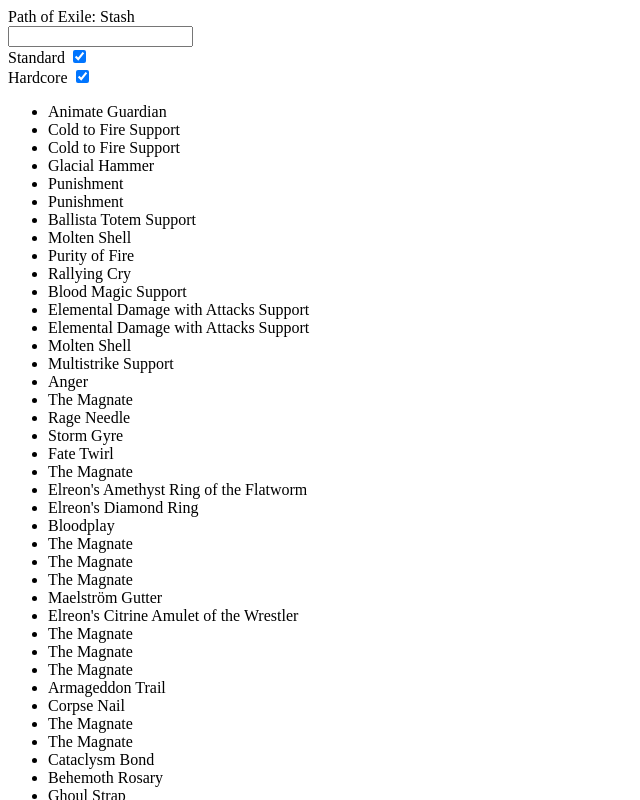
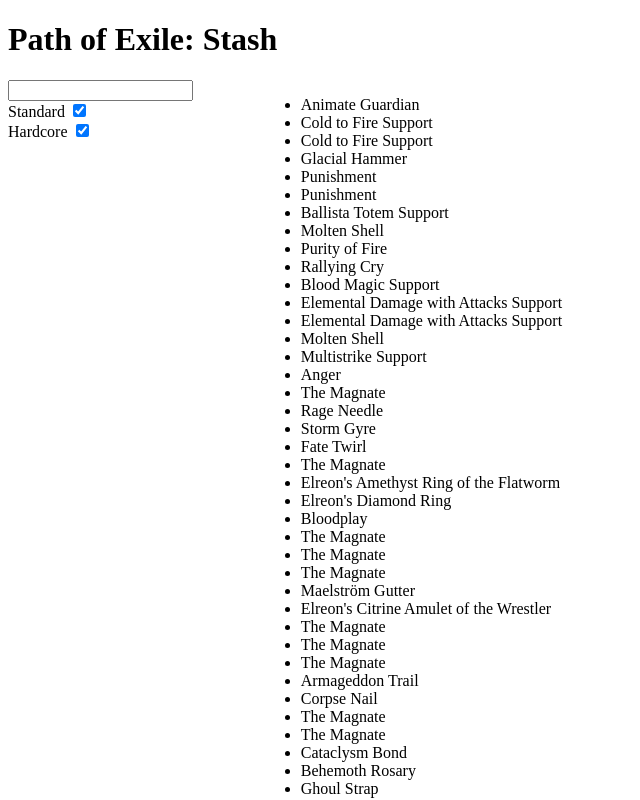
Before and after one commit to hello-foma/path_of_exile_stash, an Angular app: page /showcase in a window 1280 px wide. Shown: the top 800 px of the page, without its empty margins (0-640 px from the left). Built offline with nearby package versions, Linux system fonts and the light colour scheme; data requests are answered from the project's data file.

Commit message:
feat(showcase): first layout

```diff
--- a/src/showcase-page/showcase-page.component.html
+++ b/src/showcase-page/showcase-page.component.html
@@ -1,5 +1,10 @@
-<header>Path of Exile: Stash</header>
-<main>
+<header>
+  <h1>
+    Path of Exile: Stash
+  </h1>
+</header>
+<div class="screen">
+  <aside class="menu">
     <input type="search" [ngModel]="searchString" (ngModelChange)="onSearchType($event)">
     <section *ngFor="let league of leagueList | async">
       <label>
@@ -8,9 +13,12 @@
                (ngModelChange)="onLeagueFilterChange(league, $event)">
       </label>
     </section>
+  </aside>
+  <main class="content">
     <ul *ngIf="stashes | async as stash">
       <li *ngFor="let item of filteredItems | async">
         {{ item.name || item.typeLine }}
       </li>
     </ul>
   </main>
+</div>
--- a/src/showcase-page/showcase-page.component.scss
+++ b/src/showcase-page/showcase-page.component.scss
@@ -0,0 +1,14 @@
+:host {
+  .screen {
+    display: flex;
+  }
+
+  .menu {
+    min-width: 250px;
+    width: 20vw;
+  }
+
+  .content {
+    width: 80vw;
+  }
+}
```
Lines whose indentation alone changed are shown as unchanged.
